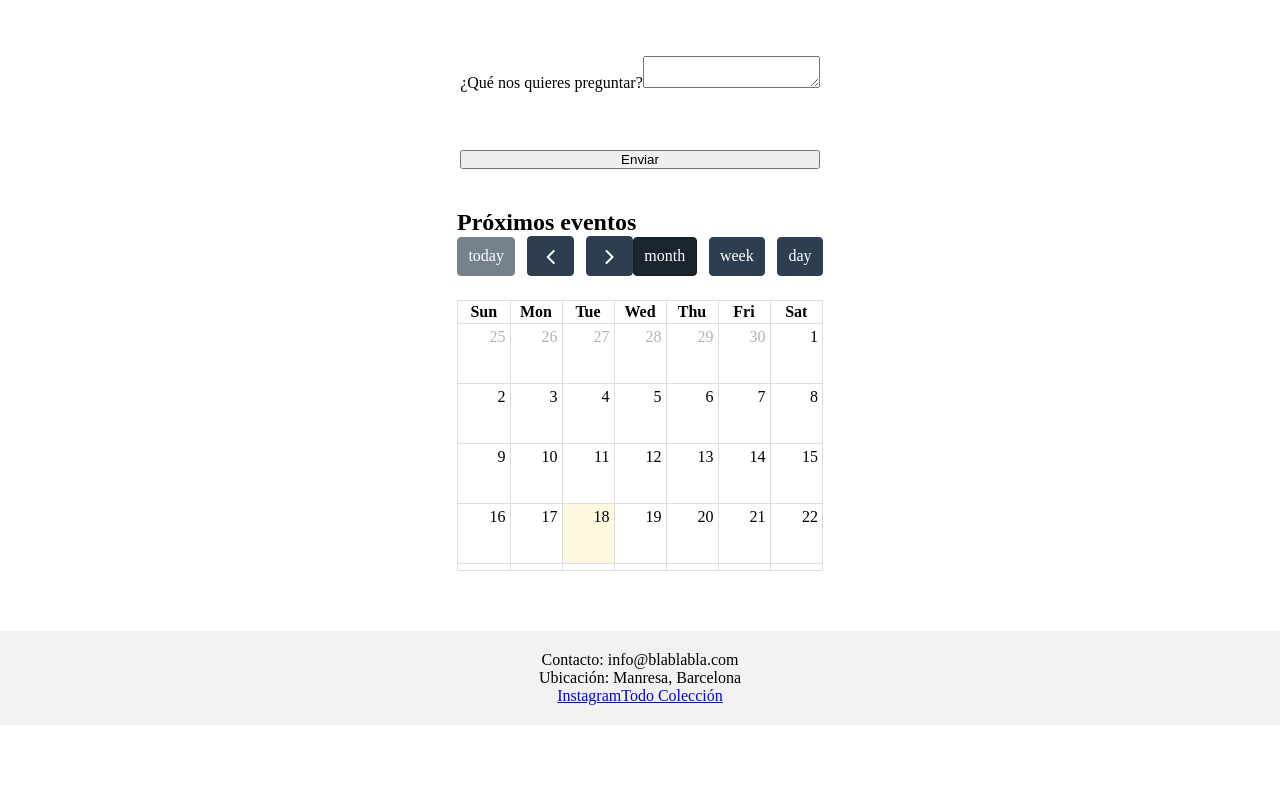
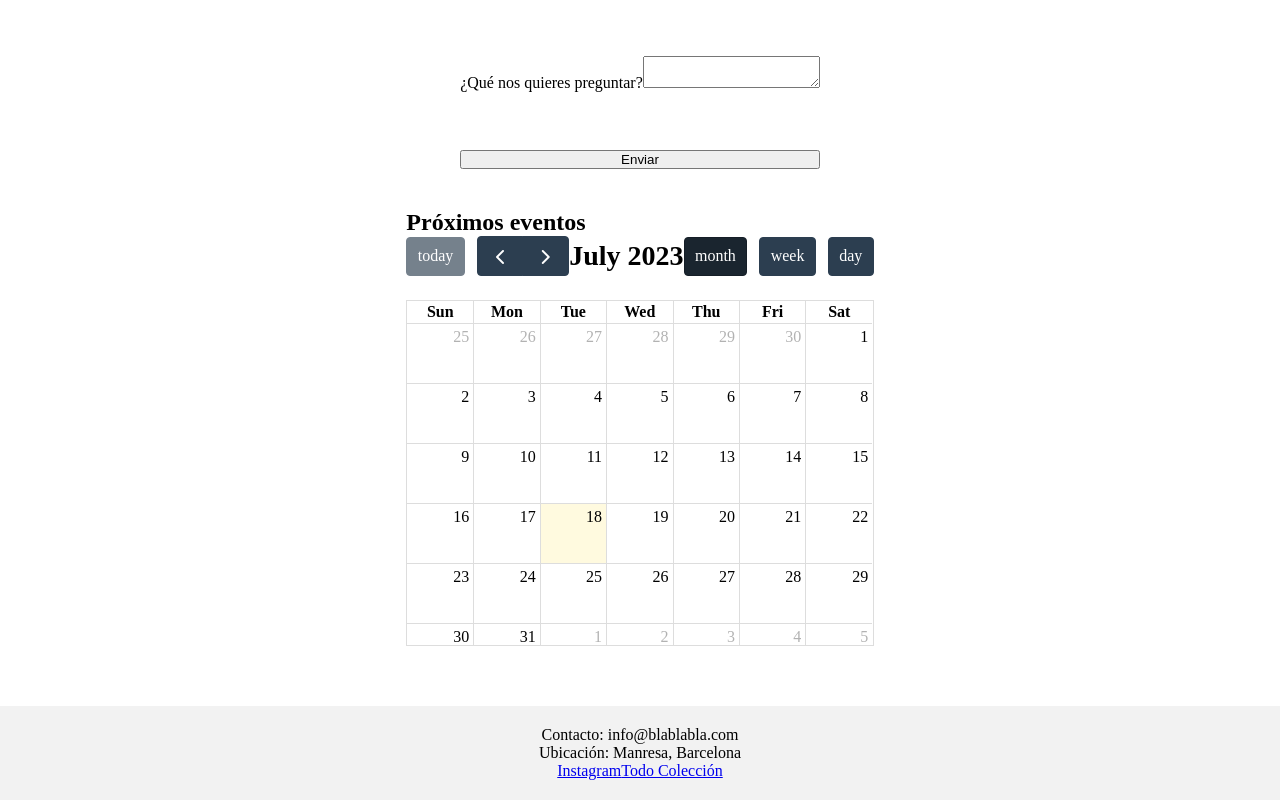
Before and after one commit to MartaBelmonte/Personal-Project-Antiguedades-Belmonte, a React (Create React App) app: page / in a window 1280 px wide. Shown: the part 1961-2761 px from the top of the page. Before the commit the page ends 2686 px from the top, so only its background shows below. Built offline with nearby package versions, Linux system fonts and the light colour scheme.

Commit message:
calendar

```diff
--- a/src/components/calendar/Calendar.js
+++ b/src/components/calendar/Calendar.js
@@ -25,6 +25,12 @@ const MyCalendar = () => {
   // Obtén la fecha actual
   const currentDate = new Date();
 
+  // Función para obtener el título personalizado del encabezado
+  const getHeaderTitle = (date) => {
+    const options = { year: 'numeric', month: 'long' };
+    return date.toLocaleDateString('es-ES', options);
+  };
+
   return (
     <div className='calendar'>
       <FullCalendar
@@ -34,7 +40,8 @@ const MyCalendar = () => {
         select={handleSelect}
         initialDate={currentDate} // Establece la fecha inicial como la fecha actual
         headerToolbar={{
-          start: 'today prev next',
+          start: 'today prev,next', // Muestra las flechas para cambiar de mes
+          center: 'title', // Usa la función personalizada para mostrar el título del mes actual
           end: 'dayGridMonth dayGridWeek dayGridDay',
         }}
         plugins={[dayGridPlugin, interactionPlugin]}
```
